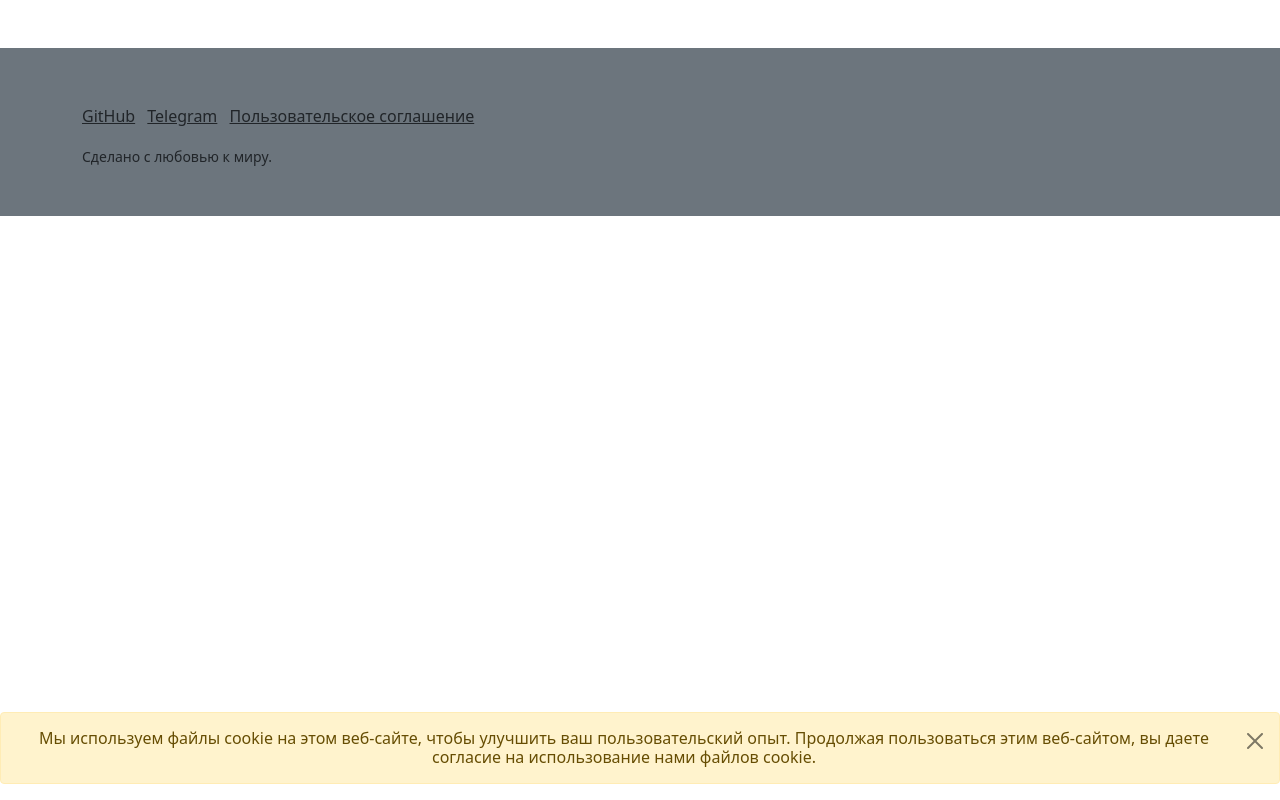
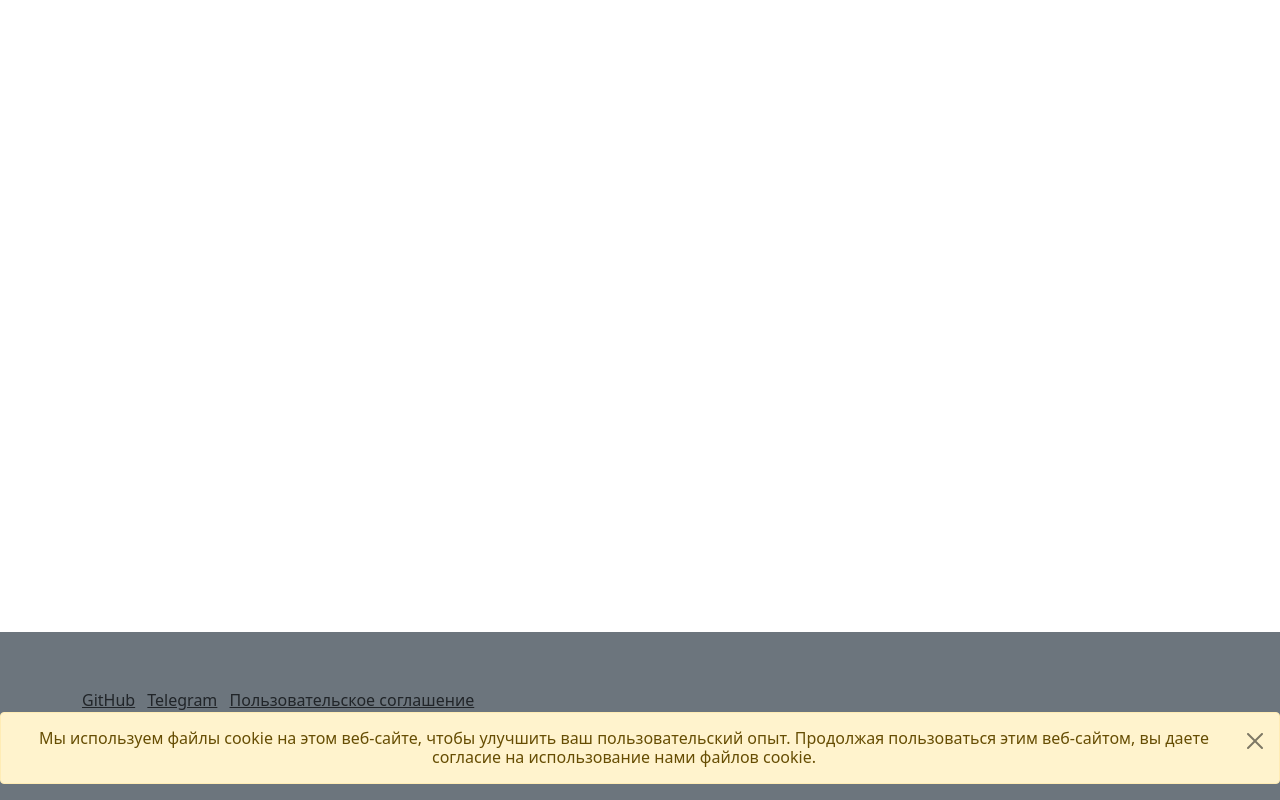
Before and after one commit to hlystovea/reservoirs_web, a Django app: template web/templates/base.html in a window 1280 px wide. Run offline with Django 4.2, Linux system fonts and the light colour scheme; the template is opened without the code that fills it, so the values that code supplies are empty; parts of the project's set-up code (start-up, migrations or seed data) failed here and were passed over; some libraries are stand-ins or nearby versions.

Commit message:
Refactoring

```diff
--- a/web/templates/base.html
+++ b/web/templates/base.html
@@ -14,7 +14,7 @@
     <script src="https://cdn.jsdelivr.net/npm/chart.js@3.7.1/dist/chart.min.js"></script>
     <script src="https://ajax.googleapis.com/ajax/libs/jquery/3.5.1/jquery.min.js"></script>
   </head>
-  <body>
+  <body class="d-flex flex-column min-vh-100">
     {% include 'includes/agreement.html' %}
     <main>
       <div class="container">
@@ -23,7 +23,7 @@
         {% endblock %}
       </div>
     </main>
-    <footer class="bg-secondary mt-5 p-5">
+    <footer class="bg-secondary mt-auto p-5">
       <div class="container">
         {% include 'includes/footer.html' %}
       </div>
```
